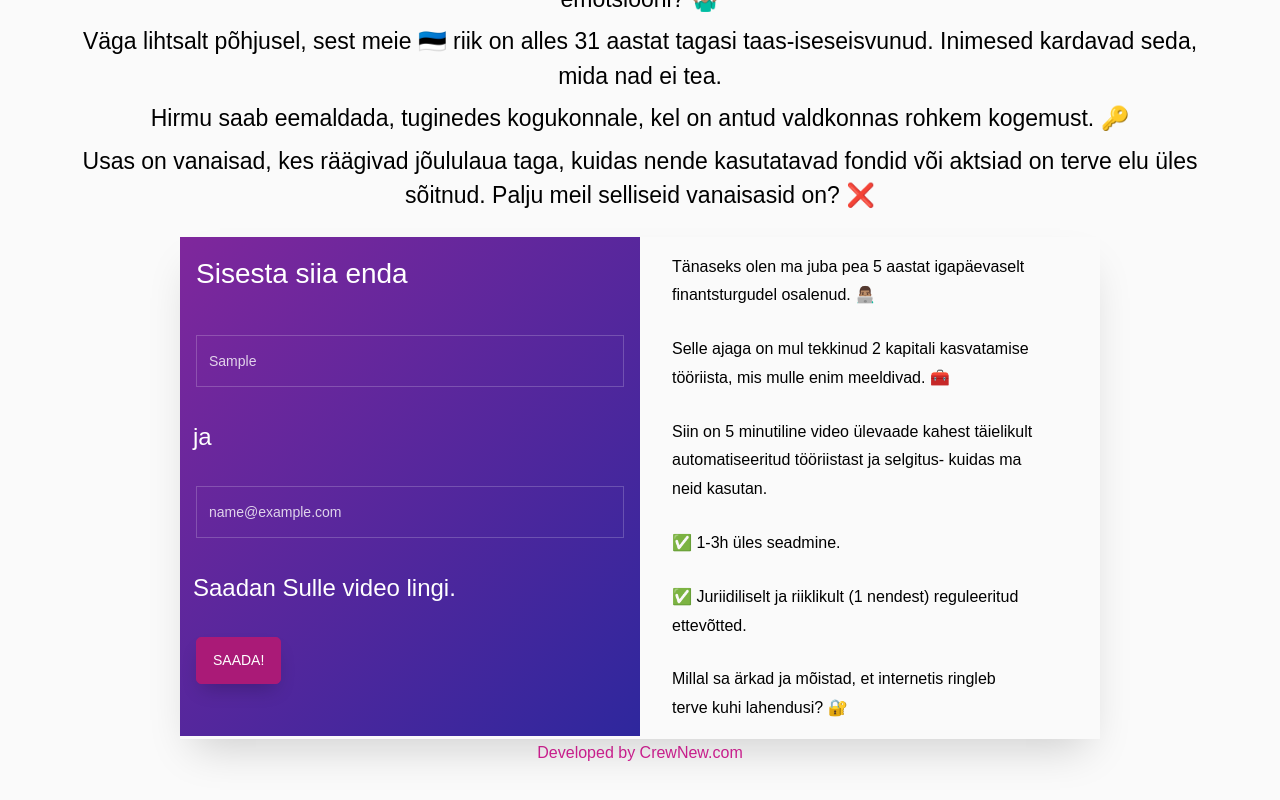
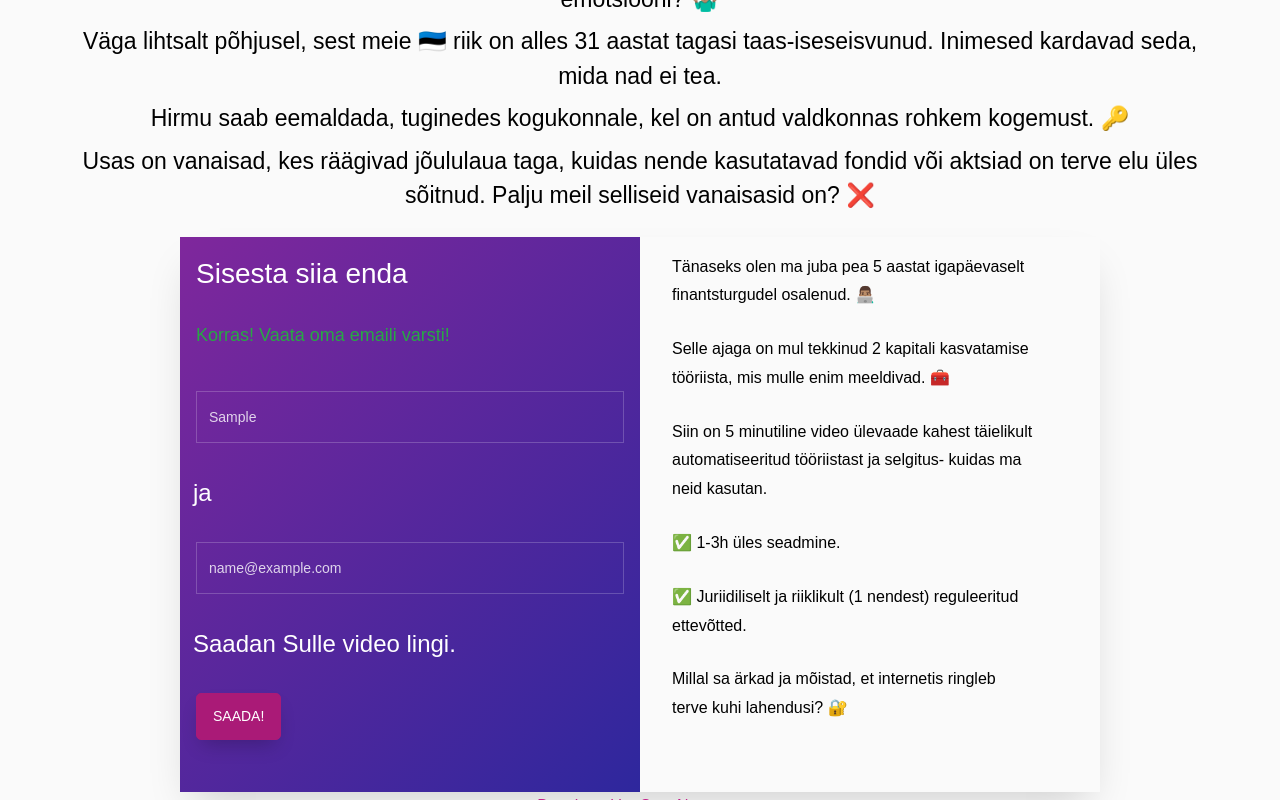
Before and after one commit to ivo-henri/subscribe-form, a Svelte app: page / in a window 1280 px wide. Both pictures are taken after typing "Sample", "name@example.com" into the empty fields and a click on the input "SAADA!". Shown: the part 170-970 px from the top of the page. Built offline with nearby package versions, Linux system fonts and the light colour scheme.

Commit message:
state "sent"

```diff
--- a/src/App.svelte
+++ b/src/App.svelte
@@ -1,8 +1,11 @@
 <script>
   let name = "";
   let email = "";
+  let state = "";
   function submitEmail() {
     console.log(email);
+    state = "sent";
+    console.log(state);
   }
 </script>
 
@@ -45,9 +48,11 @@
               <div class="contact-wrap w-100 p-lg-5 p-4">
                 <h3 class="mb-4">Sisesta siia enda</h3>
                 <div id="form-message-warning" class="mb-4" />
+                {#if state === "sent"}
                 <div id="form-message-success" class="mb-4">
-                  Your message was sent, thank you!
+                  Korras! Vaata oma emaili varsti!
                 </div>
+                {/if}
                 <form on:submit|preventDefault={submitEmail}>
                   <div class="row">
                     <div class="col-md-12">
```
Also changed, not shown: src/app.css.
